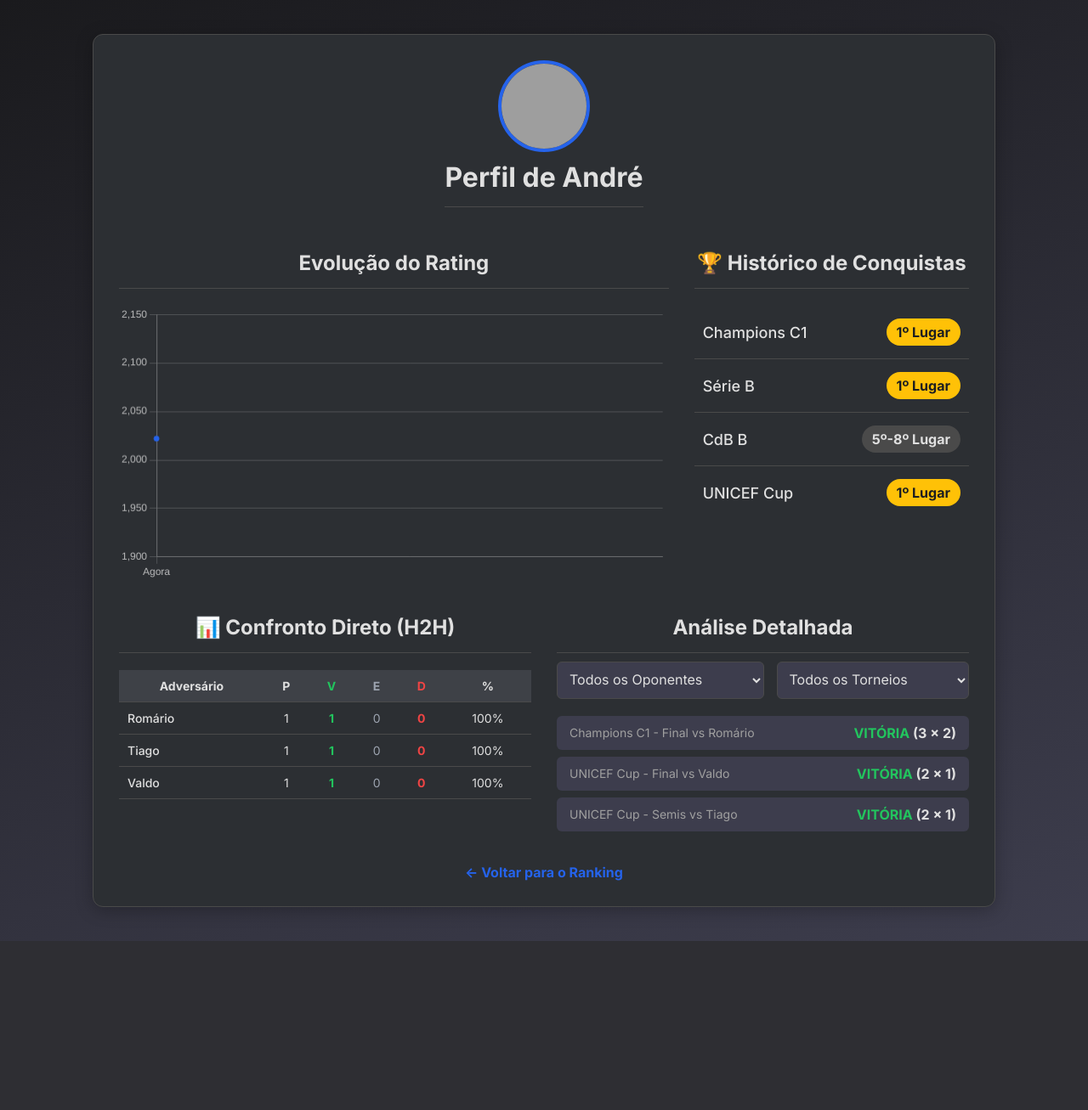
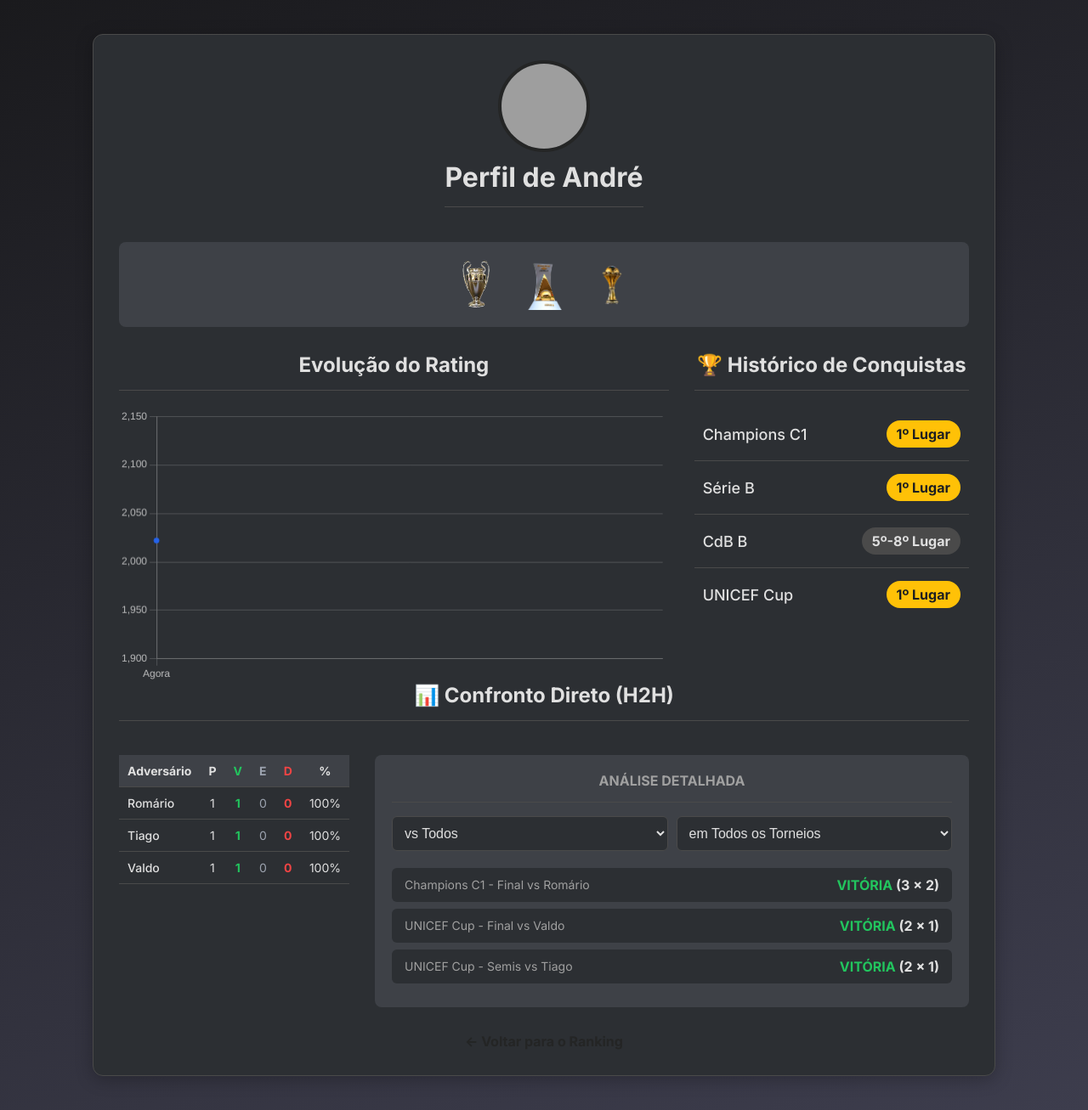
Before and after one commit to juanverdan/elo-league-manager, a Flask app: a page that uses templates/player.html in a window 1280 px wide. Shown: the whole page at 85% size. Before the commit the page ends 1108 px from the top, so only its background shows below. Run offline with Flask 3, Linux system fonts and the light colour scheme; grey boxes are pictures that could not be loaded.

Commit message:
feat: Galeria de Troféus

```diff
--- a/app.py
+++ b/app.py
@@ -83,6 +83,10 @@ def index():
 @app.route('/player/<nome_do_jogador>')
 def player_profile(nome_do_jogador):
     historico_conquistas = []
+    titulos_ganhos = []
+    regras_dos_torneios_lista = carregar_regras_torneios()
+    regras_dos_torneios_dict = {t['nome']: t for t in regras_dos_torneios_lista}
+
     caminho_resultados = os.path.join(BASE_DIR, 'resultados_torneios.csv')
     try:
         with open(caminho_resultados, 'r', encoding='utf-8') as f:
@@ -90,7 +94,15 @@ def player_profile(nome_do_jogador):
             for row in reader:
                 if row['jogador'] == nome_do_jogador:
                     historico_conquistas.append(row)
+                    if '1º' in row['colocacao'] or 'Campeão' in row['colocacao']:
+                        nome_torneio = row['torneio']
+                        if nome_torneio in regras_dos_torneios_dict:
+                            titulos_ganhos.append({
+                                'nome': nome_torneio,
+                                'imagem': regras_dos_torneios_dict[nome_torneio].get('trophy_img', 'default_trophy.png')
+                            })
     except FileNotFoundError: pass
+
     historico_rating = carregar_historico()
     labels_grafico = []; dados_grafico = []
     for snapshot in historico_rating:
@@ -104,6 +116,7 @@ def player_profile(nome_do_jogador):
             labels_grafico.append("Agora")
             dados_grafico.append(jogador_data['pontos'])
             break
+
     h2h_stats = defaultdict(lambda: {'V': 0, 'E': 0, 'D': 0})
     all_matches_details = []
     caminho_partidas = os.path.join(BASE_DIR, 'partidas.csv')
@@ -129,12 +142,15 @@ def player_profile(nome_do_jogador):
                     elif resultado_jogador == 0.5: h2h_stats[oponente]['E'] += 1
                     else: h2h_stats[oponente]['D'] += 1
     except FileNotFoundError: pass
+
     nome_sem_acento = unidecode(nome_do_jogador)
     avatar_filename = nome_sem_acento.lower().replace(' ', '_') + '.png'
+
     return render_template(
         'player.html', jogador_nome=nome_do_jogador, historico=historico_conquistas,
-        labels_grafico=labels_grafico, dados_grafico=dados_grafico, avatar_filename=avatar_filename,
-        h2h_stats=h2h_stats, all_matches_details=all_matches_details
+        labels_grafico=labels_grafico, dados_grafico=dados_grafico,
+        avatar_filename=avatar_filename, h2h_stats=h2h_stats,
+        all_matches_details=all_matches_details, titulos_ganhos=titulos_ganhos
     )
 
 @app.route('/login', methods=['GET', 'POST'])
@@ -170,8 +186,8 @@ def registrar_partida_route():
             flash("Erro: Os jogadores devem ser diferentes.", 'error')
         return redirect(url_for('index'))
     _, jogadores = carregar_dados_completos()
-    regras_torneios = carregar_regras_torneios()
-    nomes_torneios = [torneio['nome'] for torneio in regras_torneios]
+    regras_torneios_lista = carregar_regras_torneios()
+    nomes_torneios = [torneio['nome'] for torneio in regras_torneios_lista]
     return render_template('registrar.html', jogadores=jogadores, torneios=nomes_torneios)
 
 @app.route('/admin/torneios', methods=['GET', 'POST'])
@@ -184,7 +200,8 @@ def gerenciar_torneios():
             "nome": request.form['nome'], "tipo": tipo_torneio,
             "k_factor": int(request.form['k_factor']), "bonus_campeao": int(request.form['bonus_campeao']),
             "bonus_vice": int(request.form['bonus_vice']), "bonus_semi": int(request.form['bonus_semi']),
-            "bonus_quarto": int(request.form.get('bonus_quarto', 0)) if tipo_torneio == 'Pontos Corridos' else 0
+            "bonus_quarto": int(request.form.get('bonus_quarto', 0)) if tipo_torneio == 'Pontos Corridos' else 0,
+            "trophy_img": request.form.get('trophy_img', '')
         }
         regras_atuais.append(novo_torneio)
         with open(os.path.join(BASE_DIR, 'torneios.json'), 'w', encoding='utf-8') as f:
@@ -204,8 +221,8 @@ def finalizar_torneio():
         flash(f"Torneio '{torneio}' finalizado e bônus aplicados com sucesso!", 'success')
         return redirect(url_for('index'))
     _, jogadores = carregar_dados_completos()
-    regras_torneios = carregar_regras_torneios()
-    return render_template('finalizar_torneio.html', jogadores=jogadores, torneios=regras_torneios)
+    regras_torneios_lista = carregar_regras_torneios()
+    return render_template('finalizar_torneio.html', jogadores=jogadores, torneios=regras_torneios_lista)
 
 @app.route('/admin/jogadores', methods=['GET', 'POST'])
 @login_required
--- a/templates/player.html
+++ b/templates/player.html
@@ -10,13 +10,48 @@
     <style>
         :root {
             --cor-fundo-escuro: #1a1a1d; --cor-container-escuro: #2c2f33; --cor-texto-principal-claro: #e0e0e0;
-            --cor-texto-secundario-claro: #a0a0a0; --cor-borda-escura: #4a4a4a; --cor-header-tabela: #2563eb;
+            --cor-texto-secundario-claro: #a0a0a0; --cor-borda-escura: #4a4a4a; --cor-header-tabela: #242525;
             --cor-gold: #ffc107; --cor-silver: #c0c0c0; --cor-bronze: #cd7f32;
             --cor-vitoria: #22c55e; --cor-empate: #9ca3af; --cor-derrota: #ef4444;
         }
         body { font-family: 'Inter', -apple-system, BlinkMacSystemFont, "Segoe UI", Roboto, Helvetica, Arial, sans-serif; background-color: var(--cor-fundo-escuro); background-image: linear-gradient(160deg, var(--cor-fundo-escuro) 0%, #3d3d4d 100%); color: var(--cor-texto-principal-claro); margin: 0; padding: 20px; min-height: 100vh; }
         .container { max-width: 1000px; margin: 20px auto; background: var(--cor-container-escuro); color: var(--cor-texto-principal-claro); padding: 30px; border-radius: 12px; box-shadow: 0 4px 20px rgba(0,0,0,0.25); border: 1px solid var(--cor-borda-escura); }
         h1, h2 { text-align: center; border-bottom: 1px solid var(--cor-borda-escura); padding-bottom: 15px; margin-top: 0; color: var(--cor-texto-principal-claro); }
+        .profile-header { display: flex; flex-direction: column; align-items: center; gap: 10px; }
+        .profile-avatar { width: 100px; height: 100px; border-radius: 50%; object-fit: cover; border: 4px solid var(--cor-header-tabela); }
+
+        /* --- PRATELEIRA DE TROFÉUS --- */
+        .trophy-shelf {
+            display: flex;
+            justify-content: center;
+            flex-wrap: wrap;
+            gap: 20px;
+            padding: 20px;
+            margin-top: 20px;
+            margin-bottom: 20px;
+            background-color: #3e4147;
+            border-radius: 8px;
+        }
+        .trophy-item {
+            display: flex;
+            flex-direction: column;
+            align-items: center;
+            text-align: center;
+        }
+        .trophy-item img {
+            height: 60px;  /* Tamanho menor e padronizado */
+            width: 60px;
+            object-fit: contain; /* Garante que a imagem não fique achatada */
+            transition: transform 0.2s;
+        }
+        .trophy-item img:hover {
+            transform: scale(1.1);
+        }
+
+        .content-wrapper { display: flex; gap: 30px; align-items: baseline; margin-top: 30px; flex-wrap: wrap; }
+        .chart-container { flex: 2; min-width: 0; min-width: 400px; }
+        .achievements-container { flex: 1; min-width: 300px;}
+        .achievements-container h2 { margin-top: 0; }
         .event-list { list-style: none; padding: 0; }
         .event-item { display: flex; align-items: center; justify-content: space-between; padding: 15px 10px; border-bottom: 1px solid var(--cor-borda-escura); }
         .event-item:last-child { border-bottom: none; }
@@ -26,15 +61,14 @@
         .placement-2nd { background-color: var(--cor-silver); color: #1c1e21; }
         .placement-bronze { background-color: var(--cor-bronze); color: var(--cor-texto-principal-claro); }
         .back-link { display: block; text-align: center; margin-top: 30px; text-decoration: none; color: var(--cor-header-tabela); font-weight: bold; }
-        .content-wrapper { display: flex; gap: 30px; align-items: baseline; margin-top: 30px; flex-wrap: wrap; }
-        .chart-container { flex: 2; min-width: 0; min-width: 400px; }
-        .achievements-container { flex: 1; min-width: 300px;}
-        .achievements-container h2 { margin-top: 0; }
-        .profile-header { display: flex; flex-direction: column; align-items: center; gap: 10px; }
-        .profile-avatar { width: 100px; height: 100px; border-radius: 50%; object-fit: cover; border: 4px solid var(--cor-header-tabela); }
+
         .h2h-wrapper { display: flex; gap: 30px; align-items: flex-start; margin-top: 40px; flex-wrap: wrap; }
-        .h2h-container, .h2h-details-container { flex: 1; margin-top: 0; min-width: 350px; }
-        .h2h-container h2, .h2h-details-container h2 { margin-top: 0; }
+        .h2h-master-container, .h2h-container, .h2h-details-container { margin-top: 0; }
+        .h2h-container { flex: 1.5; min-width: 400px; }
+        .h2h-details-panel { flex: 1; min-width: 300px; background-color: #3e4147; padding: 20px; border-radius: 8px; }
+        .h2h-details-panel h3 { margin-top: 0; text-align: center; font-size: 16px; text-transform: uppercase; color: var(--cor-texto-secundario-claro); border-bottom: 1px solid var(--cor-borda-escura); padding-bottom: 15px; }
+        .filter-group { display: flex; gap: 10px; margin-top: 15px; }
+        .filter-group select { width: 100%; padding: 10px; border-radius: 6px; border: 1px solid var(--cor-borda-escura); font-size: 16px; background-color: #2c2f33; color: var(--cor-texto-principal-claro); }
         .h2h-table { width: 100%; border-collapse: collapse; font-size: 14px; }
         .h2h-table th, .h2h-table td { padding: 10px; text-align: center; border-bottom: 1px solid var(--cor-borda-escura); }
         .h2h-table thead { background-color: #3e4147; }
@@ -42,11 +76,8 @@
         .h2h-win { color: var(--cor-vitoria); font-weight: bold; }
         .h2h-draw { color: var(--cor-empate); }
         .h2h-loss { color: var(--cor-derrota); font-weight: bold; }
-
-        .h2h-details-input-group { display: flex; align-items: center; gap: 15px; margin-top: -10px; flex-wrap: wrap; }
-        .h2h-details-input-group select { padding: 10px; border-radius: 6px; border: 1px solid var(--cor-borda-escura); font-size: 16px; background-color: #3d3d4d; color: var(--cor-texto-principal-claro); font-family: 'Inter', sans-serif; flex-grow: 1; }
         #match-details-results { margin-top: 20px; }
-        .match-detail-item { display: flex; justify-content: space-between; align-items: center; background-color: #3d3d4d; padding: 10px 15px; border-radius: 6px; margin-bottom: 8px; }
+        .match-detail-item { display: flex; justify-content: space-between; align-items: center; background-color: #2c2f33; padding: 10px 15px; border-radius: 6px; margin-bottom: 8px; }
         .match-detail-torneio { font-size: 14px; color: var(--cor-texto-secundario-claro); }
         .match-detail-resultado { font-weight: bold; font-size: 16px; }
     </style>
@@ -59,6 +90,16 @@
                  class="profile-avatar">
             <h1>Perfil de {{ jogador_nome }}</h1>
         </div>
+
+        {% if titulos_ganhos %}
+        <div class="trophy-shelf">
+            {% for titulo in titulos_ganhos %}
+            <div class="trophy-item" title="{{ titulo.nome }}">
+                <img src="{{ url_for('static', filename='images/trophies/' + titulo.imagem) }}">
+            </div>
+            {% endfor %}
+        </div>
+        {% endif %}
 
         <div class="content-wrapper">
             <div class="chart-container">
@@ -86,9 +127,10 @@
             </div>
         </div>
 
+        <div class="h2h-master-container">
+            <h2>📊 Confronto Direto (H2H)</h2>
             <div class="h2h-wrapper">
-            <div class="h2h-container">
-                <h2>📊 Confronto Direto (H2H)</h2>
+                <div class="h2h-summary-panel">
                     {% if h2h_stats %}
                         <table class="h2h-table">
                             <thead>
@@ -117,17 +159,17 @@
                     {% endif %}
                 </div>
 
-            <div class="h2h-details-container">
-                <h2>Análise Detalhada</h2>
-                <div class="h2h-details-input-group">
+                <div class="h2h-details-panel">
+                    <h3>Análise Detalhada</h3>
+                    <div class="filter-group">
                         <select id="opponent-selector" onchange="applyFilters()">
-                        <option value="">Todos os Oponentes</option>
+                            <option value="">vs Todos</option>
                             {% for oponente in h2h_stats.keys() | sort %}
                                 <option value="{{ oponente }}">{{ oponente }}</option>
                             {% endfor %}
                         </select>
                         <select id="tournament-selector" onchange="applyFilters()">
-                        <option value="">Todos os Torneios</option>
+                            <option value="">em Todos os Torneios</option>
                             {% set torneios_unicos = [] %}
                             {% for match in all_matches_details %}
                                 {% if match.torneio not in torneios_unicos %}
@@ -140,6 +182,7 @@
                     <div id="match-details-results"></div>
                 </div>
             </div>
+        </div>
 
         <a href="{{ url_for('index') }}" class="back-link">← Voltar para o Ranking</a>
     </div>
@@ -149,7 +192,7 @@
         Chart.defaults.color = 'rgba(224, 224, 224, 0.8)';
         Chart.defaults.borderColor = 'rgba(224, 224, 224, 0.2)';
         const ctx = document.getElementById('eloChart');
-        if (ctx) { // Garante que o gráfico só tente renderizar se o canvas existir
+        if (ctx) {
             new Chart(ctx, { type: 'line', data: { labels: {{ labels_grafico | tojson }}, datasets: [{ label: 'Rating Elo', data: {{ dados_grafico | tojson }}, fill: true, borderColor: '#2563eb', backgroundColor: 'rgba(37, 99, 235, 0.2)', tension: 0.1, pointBackgroundColor: '#2563eb', pointHoverRadius: 7, pointHoverBackgroundColor: '#fff' }] }, options: { scales: { y: { beginAtZero: false } }, plugins: { legend: { display: false } } } });
         }
 
@@ -159,42 +202,32 @@
             const selectedOpponent = document.getElementById('opponent-selector').value;
             const selectedTournament = document.getElementById('tournament-selector').value;
             const resultsDiv = document.getElementById('match-details-results');
-
             resultsDiv.innerHTML = '';
-
             let filteredMatches = allMatches;
-
             if (selectedOpponent) {
                 filteredMatches = filteredMatches.filter(match => match.oponente === selectedOpponent);
             }
-
             if (selectedTournament) {
                 filteredMatches = filteredMatches.filter(match => match.torneio === selectedTournament);
             }
-
             if (filteredMatches.length === 0) {
                 if (selectedOpponent || selectedTournament) {
                     resultsDiv.innerHTML = '<p style="text-align:center; margin-top:20px; color: var(--cor-texto-secundario-claro);">Nenhuma partida encontrada com estes filtros.</p>';
                 }
                 return;
             }
-
             filteredMatches.forEach(match => {
                 let resultadoTexto = '';
                 if (match.resultado === 1) { resultadoTexto = `<span class="h2h-win">VITÓRIA</span>`; }
                 else if (match.resultado === 0.5) { resultadoTexto = `<span class="h2h-draw">EMPATE</span>`; }
                 else { resultadoTexto = `<span class="h2h-loss">DERROTA</span>`; }
-
                 const placar = (match.placar_a !== '' && match.placar_b !== '') ? `(${match.placar_a} x ${match.placar_b})` : '';
                 const fase = match.fase ? `- ${match.fase}` : '';
-
                 const oponenteTexto = (selectedOpponent) ? '' : `vs ${match.oponente}`;
-
                 const matchHtml = `<div class="match-detail-item"><span class="match-detail-torneio">${match.torneio} ${fase} ${oponenteTexto}</span><span class="match-detail-resultado">${resultadoTexto} ${placar}</span></div>`;
                 resultsDiv.innerHTML += matchHtml;
             });
         }
-
         document.addEventListener('DOMContentLoaded', applyFilters);
     </script>
 </body>
```
Also changed, not shown: torneios.json (+10 -5 lines), static/images/trophies/cdb.png (added), static/images/trophies/champions.png (added), static/images/trophies/serieb.png (added), static/images/trophies/unicef.png (added). Lines whose indentation alone changed are shown as unchanged.
